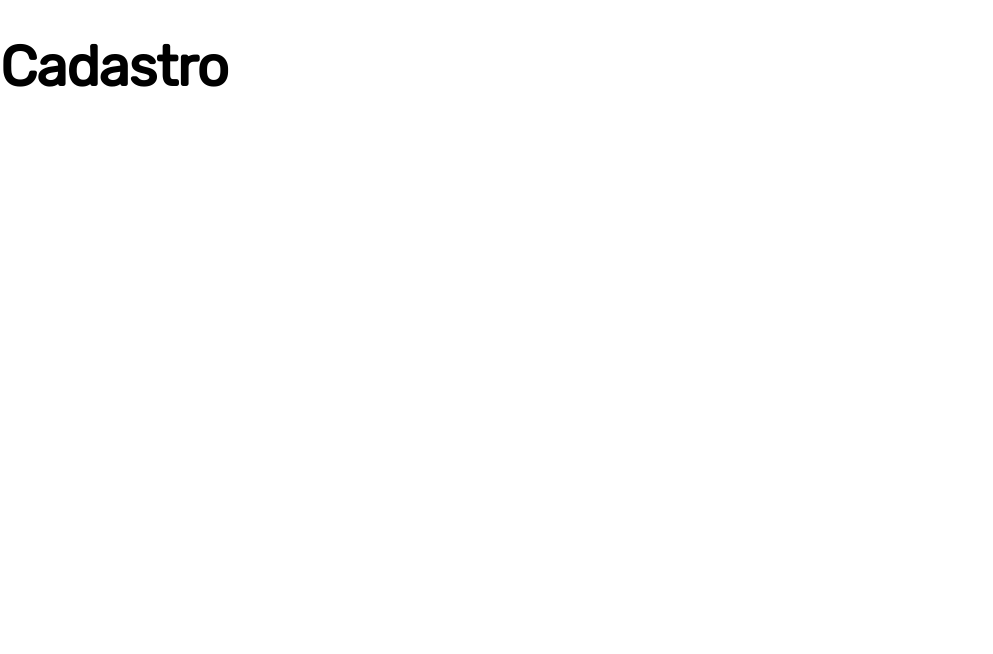
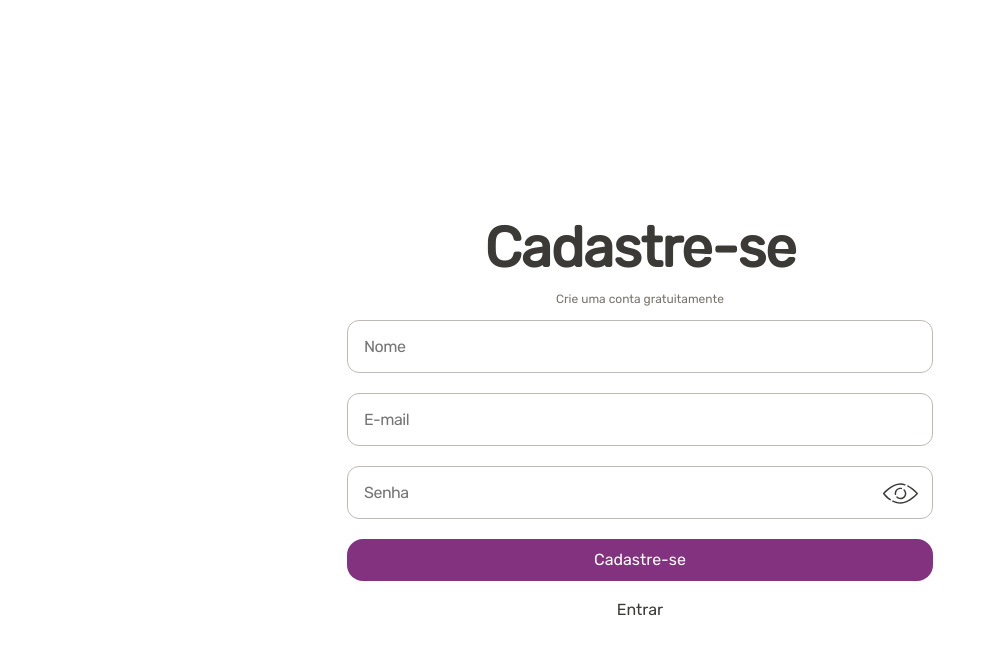
Before and after one commit to hartmannjonatan/pixel-quizzes, a React (Create React App) app: page /cadastro in a window 1280 px wide. Shown: the top 654 px of the page, without its empty margins (0-993 px from the left). Built offline with nearby package versions, Linux system fonts and the light colour scheme.

Commit message:
Tela de cadastro finalizada

```diff
--- a/src/routes/App.jsx
+++ b/src/routes/App.jsx
@@ -5,7 +5,7 @@ import { UserContext, UserDispatchContext } from '../components/User/userContext
 import Home from './Home';
 import NotFound from './NotFound';
 import Login from './Login/Login';
-import Cadastro from './Cadastro';
+import Cadastro from './Cadastro/Cadastro';
 import Historico from './Historico';
 import RecuperarSenha from './RecuperarSenha';
 import Quiz from './Quiz';
--- a/src/routes/Cadastro.jsx
+++ /dev/null
@@ -1,11 +0,0 @@
-import React from 'react';
-
-const Cadastro = () => {
-    return (
-        <div>
-            <h1>Cadastro</h1>
-        </div>
-    );
-}
-
-export default Cadastro;
--- /dev/null
+++ b/src/routes/Cadastro/Cadastro.jsx
@@ -0,0 +1,17 @@
+import React from 'react';
+import FormCadastro from './FormCadastro';
+import './cadastro-style.css'
+
+const Cadastro = () => {
+    return (
+        <div className="container">
+            <div className="form-cadastro">
+                <h1 className="title text-center color-dark">Cadastre-se</h1>
+                <p className="subtitle text-center font-paragraph-small color-dark-gray">Crie uma conta gratuitamente</p>
+                <FormCadastro />
+            </div>
+        </div>
+    );
+}
+
+export default Cadastro;
--- /dev/null
+++ b/src/routes/Cadastro/FormCadastro.jsx
@@ -0,0 +1,53 @@
+import React, { useState } from 'react';
+import Input from '../../components/Input/Input';
+import Button from '../../components/Button/Button';
+import { Link, useNavigate } from 'react-router-dom';
+
+const FormCadastro = () => {
+    const navigate = useNavigate()
+
+    const [data, setData] = useState({
+        'name': '',
+        'email': '',
+        'password': ''
+    })
+
+    const [validation, setValidation] = useState({
+        'name': true,
+        'email': true,
+        'password': true
+    })
+
+    const enabled = Object.values(validation).every((every) => every === true);
+
+    function handleInputChange(input, value){
+        setData({
+            ...data,
+            [input]: value
+        })
+    }
+
+    function handleInputValidationChange(input, isValid){
+        setValidation({
+            ...validation,
+            [input]: isValid
+        })
+    }
+
+    function handleFormSubmit(){
+        // Aqui teria o processamento do cadastro caso fosse necessário
+        navigate('/')
+    }
+
+    return (
+        <form className='text-center' method='post'>
+            <Input type={'text'} name={"name"} placeholder={'Nome'} isValid={validation.name} required={true} validationMessage={'Este campo é obrigatório!'} value={data.name} onChange={(e)=>{handleInputChange('name', e.target.value)}} onChangeValidation={handleInputValidationChange} />
+            <Input type={'email'} name={"email"} placeholder={'E-mail'} isValid={validation.email} required={true} validationMessage={'Este campo deve ser um email no formato: fulano@mail.com'} value={data.email} onChange={(e)=>{handleInputChange('email', e.target.value)}} onChangeValidation={handleInputValidationChange}/>
+            <Input type={'password'} name={'password'} placeholder={'Senha'} isValid={validation.password} required={true} validationMessage={'Este campo é obrigatório!'} value={data.password} onChange={(e)=>{handleInputChange('password', e.target.value)}} onChangeValidation={handleInputValidationChange} />
+            <Button type={'button'} onClick={handleFormSubmit} disabled={!enabled} >Cadastre-se</Button>
+            <Link className='font-button-medium color-dark text-center link' to={'/'} >Entrar</Link>
+        </form>
+    );
+}
+
+export default FormCadastro;
--- /dev/null
+++ b/src/routes/Cadastro/cadastro-style.css
@@ -0,0 +1,3 @@
+.title{
+    margin-bottom: 0;
+}
--- a/src/routes/Login/FormLogin.jsx
+++ b/src/routes/Login/FormLogin.jsx
@@ -7,10 +7,6 @@ import axios from 'axios';
 
 const FormLogin = () => {
     const dispatch = useContext(UserDispatchContext)
-
-    function handleLoginClick(){
-
-    }
 
     const [data, setData] = useState({
         'email': '',
@@ -57,7 +53,7 @@ const FormLogin = () => {
     }
 
     return (
-        <form method="post">
+        <form className='text-center' method="post">
             <Input type={'email'} name={'email'} required={true} placeholder={'E-mail'} value={data.email} validationMessage={'Este campo deve ser um email no formato: fulano@mail.com'} isValid={validation.email} onChangeValidation={handleInputValidationChange} onChange={(e) => {handleInputChange('email', e.target.value)}}/>
             <Input type={'password'} name={'password'} required={true} placeholder={'Password'} value={data.password} validationMessage={'Este campo é obrigatório!'} isValid={validation.password} onChangeValidation={handleInputValidationChange} onChange={(e) => {handleInputChange('password', e.target.value)}}/>
             <Link className='font-button-medium color-dark text-center link' to={'/recuperar-senha'} >Esqueceu a senha?</Link>
--- a/src/routes/Login/login-style.css
+++ b/src/routes/Login/login-style.css
@@ -13,7 +13,3 @@
 .logo{
     text-align: center;
 }
-
-form{
-    text-align: center;
-}
```
